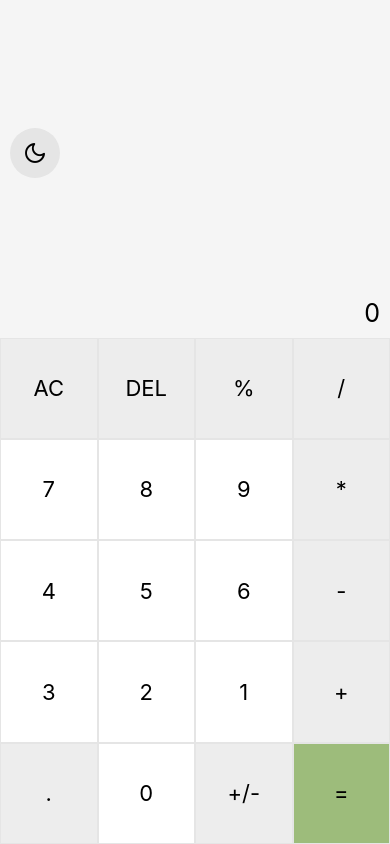
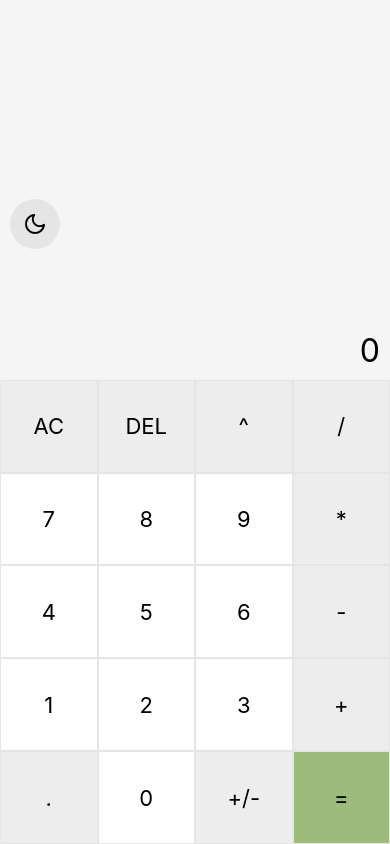
Before and after one commit to Lucasm4sco/Calculadora-React-Native, a React Native app: screen / in a window 390 px wide. Built offline with nearby package versions, Linux system fonts and the light colour scheme.

Commit message:
finalizando estilos e lógica

```diff
--- a/App.js
+++ b/App.js
@@ -49,31 +49,36 @@ const App = () => {
     },
     result: {
       paddingTop: StatusBar.currentHeight,
-      backgroundColor: darkMode ? '#282f3b' : '#f5f5f5',
+      backgroundColor: darkMode ? '#222222' : '#f5f5f5',
       width: '100%',
-      height: '40%',
+      height: '45%',
       alignItems: 'flex-end',
       justifyContent: 'flex-end',
       padding: 10,
     },
+    numberHostory: {
+      fontSize: 25,
+      color: darkMode? '#ffffffcc' : '#000000cc',
+      marginBottom: 10
+    },
     resultText: {
-      fontSize: 25,
-      color: darkMode? 'white' : 'black'
+      fontSize: 32,
+      color: darkMode? '#fff' : '#000'
     },
     themeButton: {
-      backgroundColor: darkMode ? '#7b8084' : '#e5e5e5',
+      backgroundColor: darkMode ? '#2e2e2e' : '#e5e5e5',
       alignItems: 'center',
       justifyContent: 'center',
       height: 50,
       width: 50,
       borderRadius: 25,
       alignSelf: 'flex-start',
-      bottom: 120,
+      bottom: '20%',
     },
     buttons: {
       flexDirection: 'row',
       flexWrap: 'wrap',
-      height: '60%',
+      height: '55%',
     },
     button: {
       width: '25%',
@@ -81,20 +86,20 @@ const App = () => {
       alignItems: 'center',
       justifyContent: 'center',
       borderWidth: 1,
-      borderColor: darkMode ? '#3f4d5b' : '#e5e5e5'
+      borderColor: darkMode ? '#3a3939' : '#e5e5e5'
     },
     textButton: {
       fontSize: 22,
       color: darkMode? '#f5f5f5' : 'black'
     },
     numbers: {
-      backgroundColor: darkMode? '#303946' : '#fff'
+      backgroundColor: darkMode? '#1b1b1b' : '#fff'
     },
     caracteres: {
-      backgroundColor: darkMode? '#414853' : '#ededed'
+      backgroundColor: darkMode? '#2b2b2b' : '#ededed'
     },
     equalSign: {
-      backgroundColor: '#9DBC7B',
+      backgroundColor: darkMode? '#426024' : '#9DBC7B',
       color: '#fff'
     }
   });
@@ -111,8 +116,9 @@ const App = () => {
         break;
       case '=':
         setNumberHistory(resultText + '=');
-        const avoidError = resultText.replace('\-{2}', '+');  // the eval method charges an error when operating with 2 minus signals
-        const result =  eval(avoidError);
+        const avoidError = resultText.replace('\-{2}', '+');  // the eval method charges an error when operating with 2 minus signals;
+        const formattedString = avoidError.replace('\^', '**');
+        const result =  eval(formattedString);
         result? setResultText(result.toString()) : setResultText('0');
         break;
       case '+/-':
--- a/src/caracteres/index.js
+++ b/src/caracteres/index.js
@@ -1,7 +1,7 @@
 export const buttons = [
     {caractere:'AC', estilo: 'caracteres'},
     {caractere:'DEL', estilo: 'caracteres'},
-    {caractere:'%', estilo: 'caracteres'},
+    {caractere:'^', estilo: 'caracteres'},
     {caractere:'/', estilo: 'caracteres'},
     {caractere: 7, estilo: 'numbers'},
     {caractere: 8, estilo: 'numbers'},
@@ -11,9 +11,9 @@ export const buttons = [
     {caractere: 5, estilo: 'numbers'},
     {caractere: 6, estilo: 'numbers'},
     {caractere:'-', estilo: 'caracteres'},
+    {caractere: 1, estilo: 'numbers'},
+    {caractere: 2, estilo: 'numbers'},
     {caractere: 3, estilo: 'numbers'},
-    {caractere: 2, estilo: 'numbers'},
-    {caractere: 1, estilo: 'numbers'},
     {caractere:'+', estilo: 'caracteres'},
     {caractere:'.', estilo: 'caracteres'},
     {caractere: 0, estilo: 'numbers'},
```
